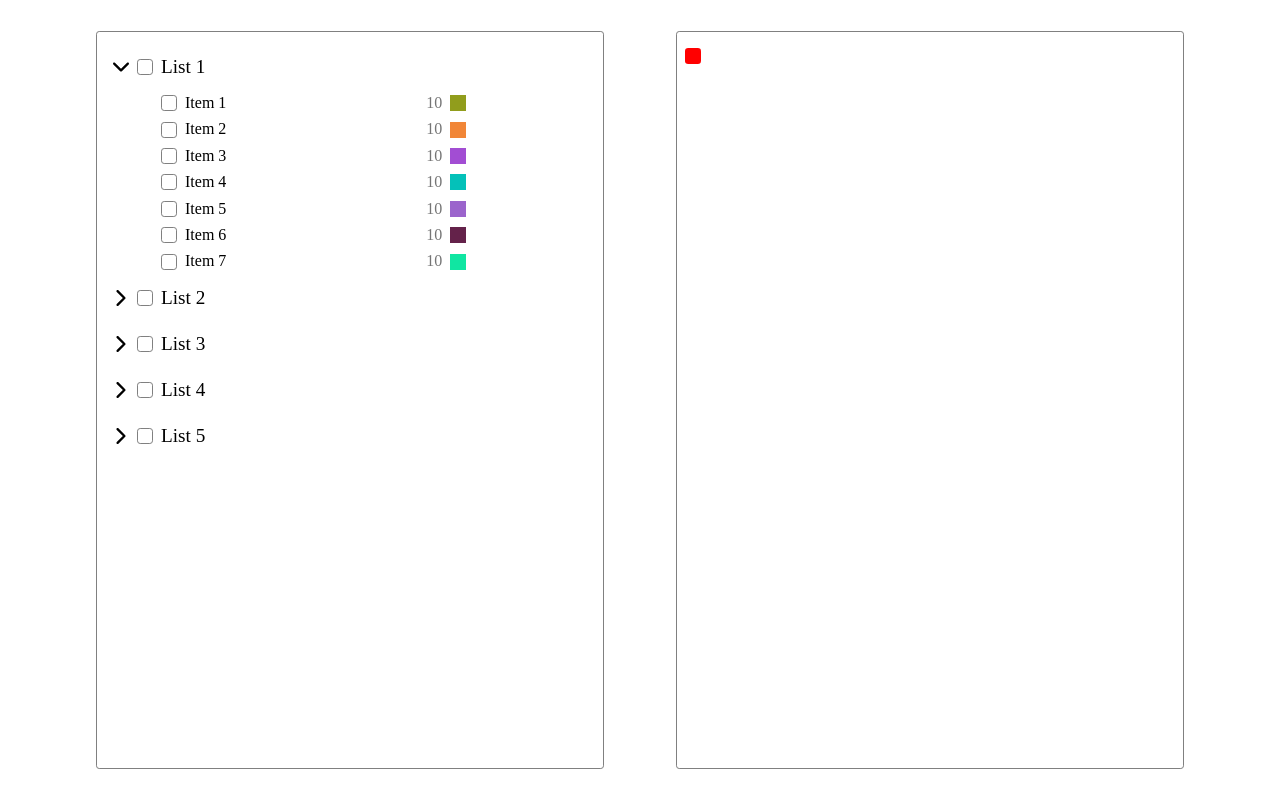
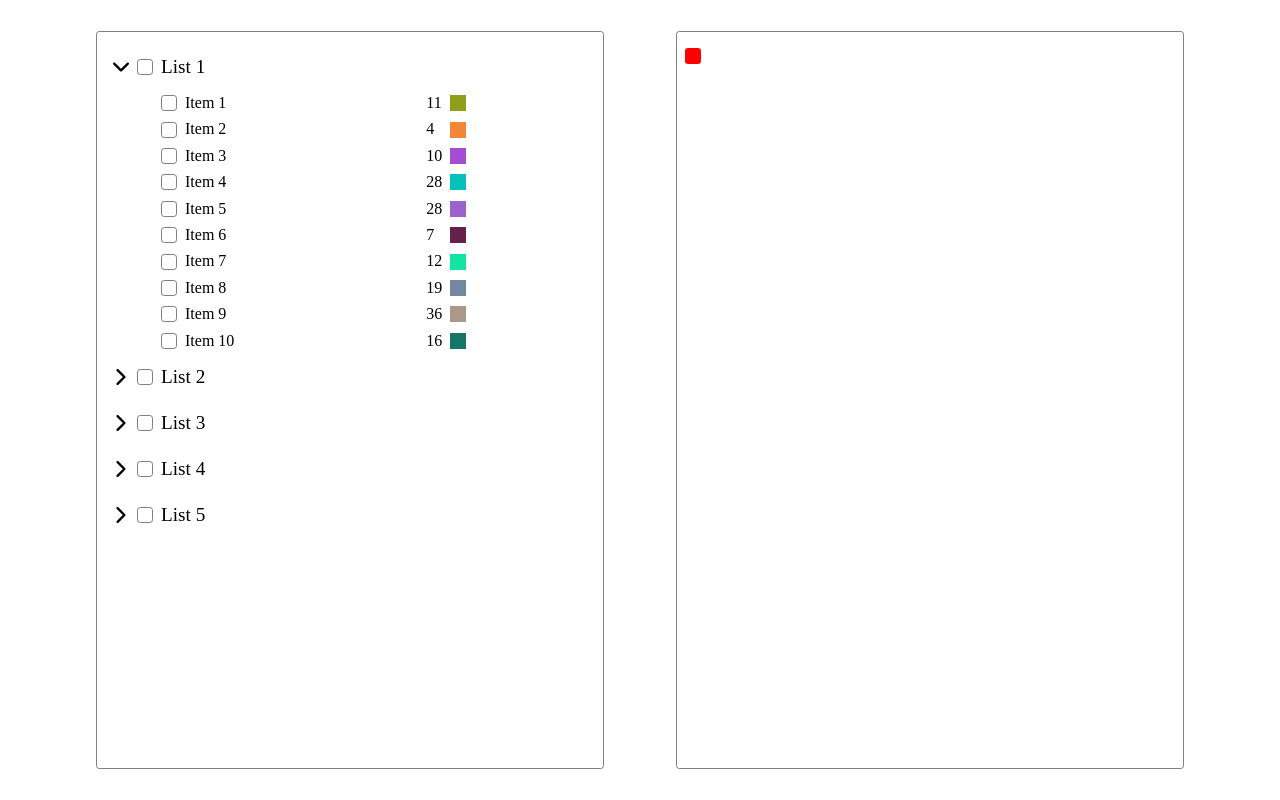
Before and after one commit to romkevi4/lists-items, a Vue app: page / in a window 1280 px wide. Both pictures are taken after a click on the picture 121 px from the left and 67 px from the top of the page. Built offline with nearby package versions, Linux system fonts and the light colour scheme.

Commit message:
fix: to change getting of random data lists

```diff
--- a/src/components/ItemLeft.vue
+++ b/src/components/ItemLeft.vue
@@ -1,31 +1,24 @@
 <script setup lang="ts">
-import { ref, defineProps, onMounted } from 'vue'
-
-  import { setRandomColorOfItem } from '@/utils/initialData'
+  import { defineProps } from 'vue'
+  import { IItem } from '../../models'
 
   interface PropsItemLeft {
-    itemNumber: number
+    item: IItem
   }
 
   defineProps<PropsItemLeft>()
-
-  const randomColor = ref<string>('#000')
-
-  onMounted(() => {
-    randomColor.value = setRandomColorOfItem()
-  })
 </script>
 
 <template>
   <div class="item-left">
     <div class="item-left__box">
       <input type="checkbox" class="item-left__input-checkbox">
-      <p class="item-left__name">{{ `Item ${itemNumber}` }}</p>
+      <p class="item-left__name">{{ item.name }}</p>
     </div>
 
     <div class="item-left__box">
-      <input type="text" placeholder="10" class="item-left__input-number">
-      <input type="color" class="item-left__input-color" :value="randomColor">
+      <input type="text" placeholder="--" class="item-left__input-number" :value="item.amount">
+      <input type="color" class="item-left__input-color" :value="item.color">
     </div>
   </div>
 </template>
--- a/src/components/LeftBlock.vue
+++ b/src/components/LeftBlock.vue
@@ -1,14 +1,26 @@
 <script setup lang="ts">
+  import { ref, onMounted } from 'vue'
+  import { useGlobalStore } from '../../store/store'
+
   import ListLeft from './ListLeft.vue'
-  import { AMOUNT_OF_LISTS } from '@/utils/constants'
+
+  import { setDataOfLists } from '@/utils/initialData'
+  import { IList } from '../../models'
+
+  const store = useGlobalStore()
+  const lists = ref<IList[]>(setDataOfLists())
+
+  onMounted(() => {
+    store.setCurrentLists(lists.value)
+  })
 </script>
 
 <template>
   <div class="left-block">
     <list-left
-      v-for="index in AMOUNT_OF_LISTS"
+      v-for="(list, index) in store.currentLists"
       :key="index"
-      :listNumber="index"
+      :list="list"
     />
   </div>
 </template>
--- a/src/components/ListLeft.vue
+++ b/src/components/ListLeft.vue
@@ -1,28 +1,19 @@
 <script setup lang="ts">
-  import { ref, defineProps, onMounted } from 'vue'
+  import { ref, defineProps } from 'vue'
 
   import ItemLeft from '@/components/ItemLeft.vue'
-
-  import { MIN_ITEM, MAX_ITEM } from '@/utils/constants'
-  import { setNumberOfItems } from '@/utils/initialData'
+  import { IList } from '../../models'
 
   import iconArrow from '@/assets/icons/icon-arrow-right.svg'
 
   interface PropsListLeft {
-    listNumber: number
+    list: IList
   }
 
   defineProps<PropsListLeft>()
 
   const isOpen = ref<boolean>(false)
-  const itemsNumber = ref<number | null>(null)
-
   const toggleAccordion = () => isOpen.value = !isOpen.value
-
-  onMounted(() => {
-      itemsNumber.value = setNumberOfItems(MIN_ITEM, MAX_ITEM)
-  })
-
 </script>
 
 <template>
@@ -36,14 +27,14 @@
         :class="{'list-left__icon-arrow_position_down': isOpen}"
       >
       <input type="checkbox" class="list-left__input-checkbox">
-      <h3 class="list-left__title">{{ `List ${listNumber}` }}</h3>
+      <h3 class="list-left__title">{{ list.name }}</h3>
     </div>
 
     <div v-if="isOpen" class="list-left__items">
       <item-left
-        v-for="index in itemsNumber"
+        v-for="(item, index) in list.items"
         :key="index"
-        :itemNumber="index"
+        :item="item"
       />
     </div>
   </div>
--- a/src/utils/constants.ts
+++ b/src/utils/constants.ts
@@ -1,4 +1,6 @@
 export const MIN_ITEM = 4
 export const MAX_ITEM = 10
+export const MIN_AMOUNT_OF_ITEM = 1
+export const MAX_AMOUNT_OF_ITEM = 40
 export const AMOUNT_OF_LISTS = 5
 export const COLOR_HEX_LENGTH = 6
--- a/src/utils/initialData.ts
+++ b/src/utils/initialData.ts
@@ -1,11 +1,18 @@
 import { IList } from '../../models'
-import { AMOUNT_OF_LISTS, COLOR_HEX_LENGTH, MIN_ITEM, MAX_ITEM } from '@/utils/constants'
+import {
+  AMOUNT_OF_LISTS,
+  COLOR_HEX_LENGTH,
+  MIN_ITEM,
+  MAX_ITEM,
+  MIN_AMOUNT_OF_ITEM,
+  MAX_AMOUNT_OF_ITEM
+} from '@/utils/constants'
 
-export function setNumberOfItems(min: number, max: number): number {
+function setRandomElement(min: number, max: number): number {
   return Math.floor(Math.random() * (max - min + 1)) + min;
 }
 
-export function setRandomColorOfItem(): string {
+function setRandomColorOfItem(): string {
   const symbols = '0123456789ABCDEF'
   let color = '#'
 
@@ -31,14 +38,15 @@ export function setDataOfLists(): IList[] {
   }
 
   lists.forEach((list: IList) => {
-    const randomItemsAmount: number = setNumberOfItems(MIN_ITEM, MAX_ITEM)
+    const randomItemsAmount: number = setRandomElement(MIN_ITEM, MAX_ITEM)
 
     for (let y = 1; y <= randomItemsAmount; y++) {
       const randomColor = setRandomColorOfItem()
+      const randomAmountOfItem = setRandomElement(MIN_AMOUNT_OF_ITEM, MAX_AMOUNT_OF_ITEM)
 
       const dataOfItem = {
         name: `Item ${y}`,
-        amount: 10,
+        amount: randomAmountOfItem,
         color: randomColor,
         active: false
       }
@@ -49,19 +57,3 @@ export function setDataOfLists(): IList[] {
 
   return lists
 }
-
-export const Lists: IList[] = [
-  {
-    name: 'List 1',
-    items: [
-      {
-        name: 'Item 1',
-        amount: 0,
-        color: '',
-        active: false
-      }
-    ],
-    active: false
-
-  }
-]
--- a/store/store.ts
+++ b/store/store.ts
@@ -1,11 +1,13 @@
 import { defineStore } from 'pinia'
+import { IList } from '../models'
 
 export const useGlobalStore = defineStore('store', {
   state: () => ({
-    lists: [],
-    items: []
+    currentLists: [] as IList[],
   }),
   actions: {
-
+    setCurrentLists(data: IList[]) {
+      this.currentLists = data
+    }
   }
 })
```
